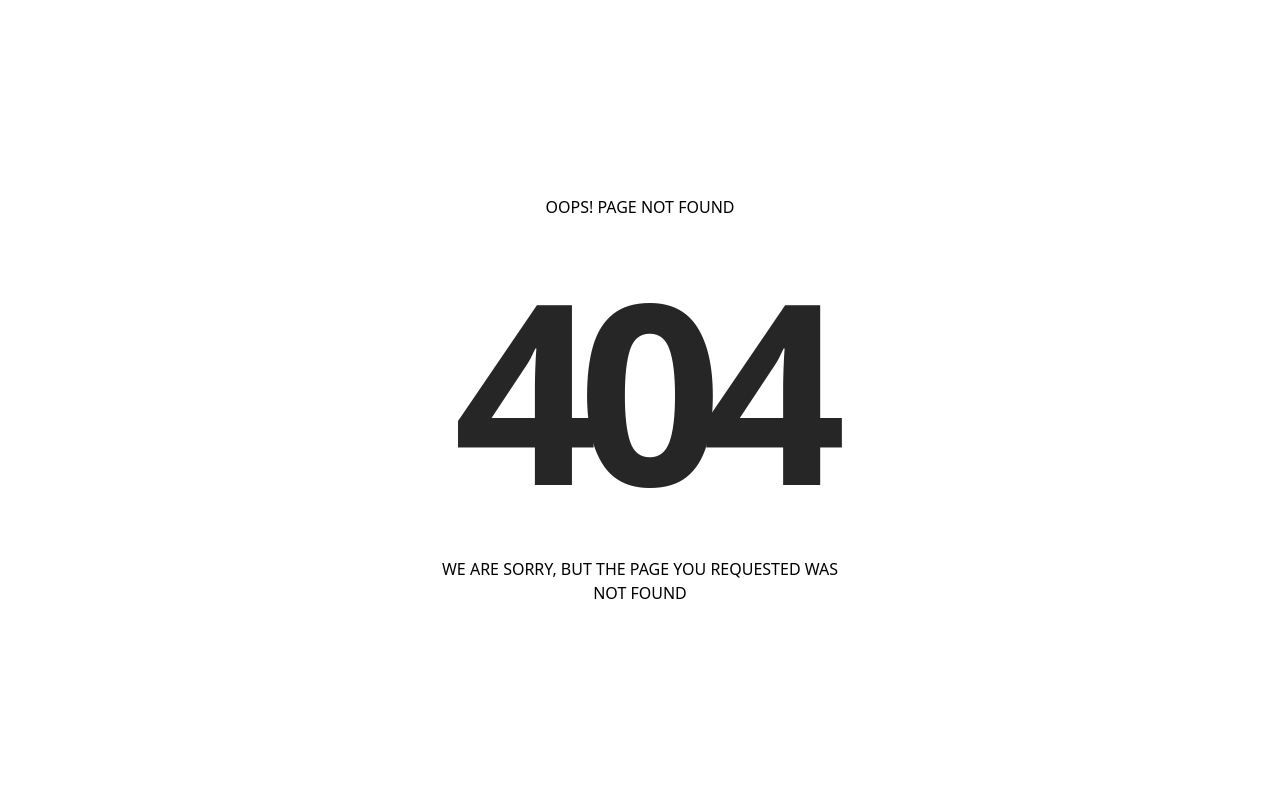
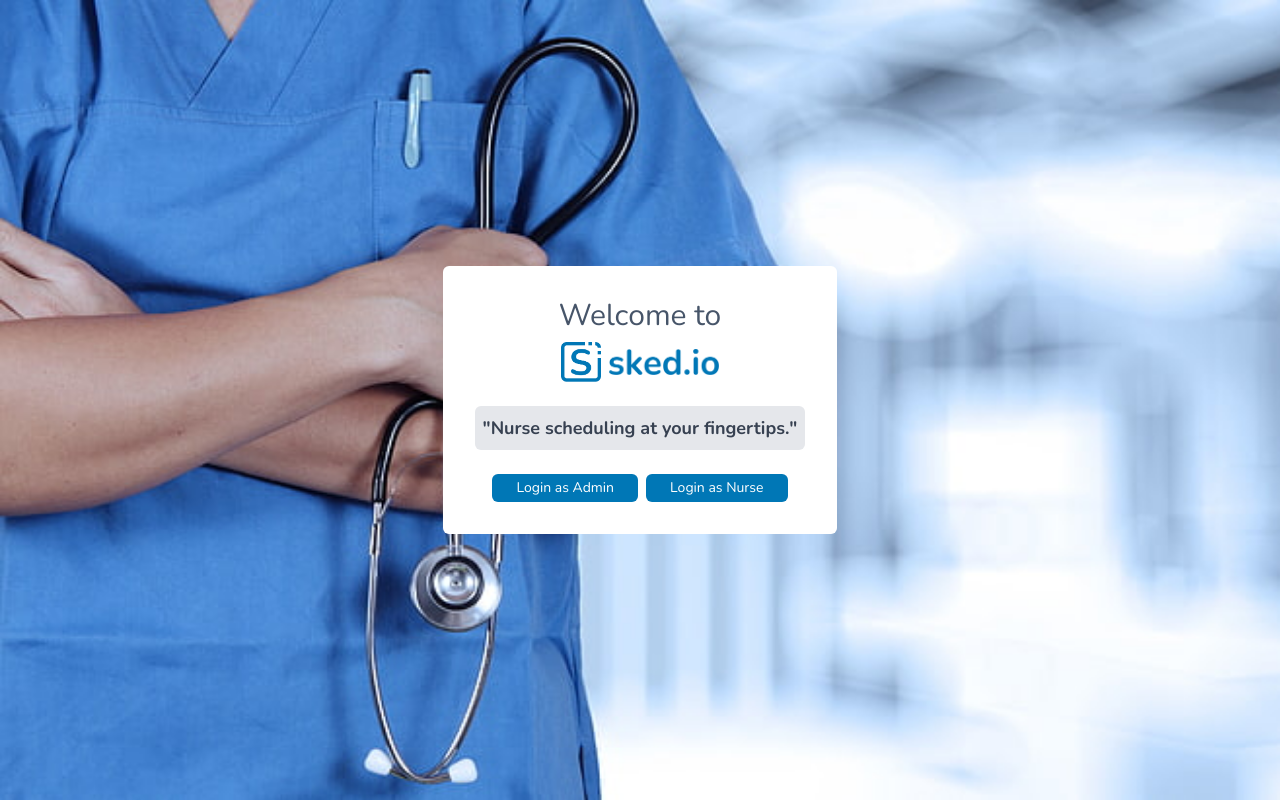
Before and after one commit to whackurt/lampara-nurse-scheduler, a React (Vite) app: page / in a window 1280 px wide. Before the commit this address had no page. Built offline with nearby package versions, Linux system fonts and the light colour scheme.

Commit message:
feat: added landing page

```diff
--- a/src/App.jsx
+++ b/src/App.jsx
@@ -25,11 +25,22 @@ import { TbNurse } from 'react-icons/tb';
 import { HiOutlineCalendarDays } from 'react-icons/hi2';
 import { TbSettings } from 'react-icons/tb';
 import ManageShifts from './views/admin/ManageShifts';
+import LandingPage from './views/LandingPage';
 
 const App = () => {
 	return (
 		<BrowserRouter>
 			<Routes>
+				<Route
+					exact
+					path="/"
+					element={
+						<AuthenticatedAdminPrivateRoute>
+							<LandingPage />
+						</AuthenticatedAdminPrivateRoute>
+					}
+				/>
+
 				{/* AUTH ROUTES */}
 				<Route
 					exact
--- /dev/null
+++ b/src/views/LandingPage.jsx
@@ -0,0 +1,42 @@
+import React from 'react';
+import Logo from '../assets/skedio-logo.png';
+import Icon from '../assets/skedio-icon.png';
+import LamparaButton from '../components/Button/LamparaButton';
+import { useNavigate } from 'react-router-dom';
+
+const LandingPage = () => {
+	const navigate = useNavigate();
+	return (
+		<div className="bg-nurse-background bg-cover flex font-nunito justify-center items-center w-full h-screen">
+			<div className="flex flex-col items-center justify-center bg-white  rounded-md p-8">
+				<h1 className="text-slate-600 text-3xl mb-2">Welcome to</h1>
+				<div className="flex items-center gap-x-2">
+					<div>
+						<img src={Icon} width={40} alt="skedio-icon.png" />
+					</div>
+					<div>
+						<img src={Logo} width={110} alt="skedio-logo.png" />
+					</div>
+				</div>
+				<div className="py-2 bg-gray-200 rounded-md px-2 mt-6">
+					<p className="font-bold text-lg text-gray-700">
+						"Nurse scheduling at your fingertips."
+					</p>
+				</div>
+
+				<div className="flex  gap-x-2">
+					<LamparaButton
+						onClick={() => navigate('/admin/login')}
+						label={'Login as Admin'}
+					/>
+					<LamparaButton
+						onClick={() => navigate('/nurse/login')}
+						label={'Login as Nurse'}
+					/>
+				</div>
+			</div>
+		</div>
+	);
+};
+
+export default LandingPage;
```
